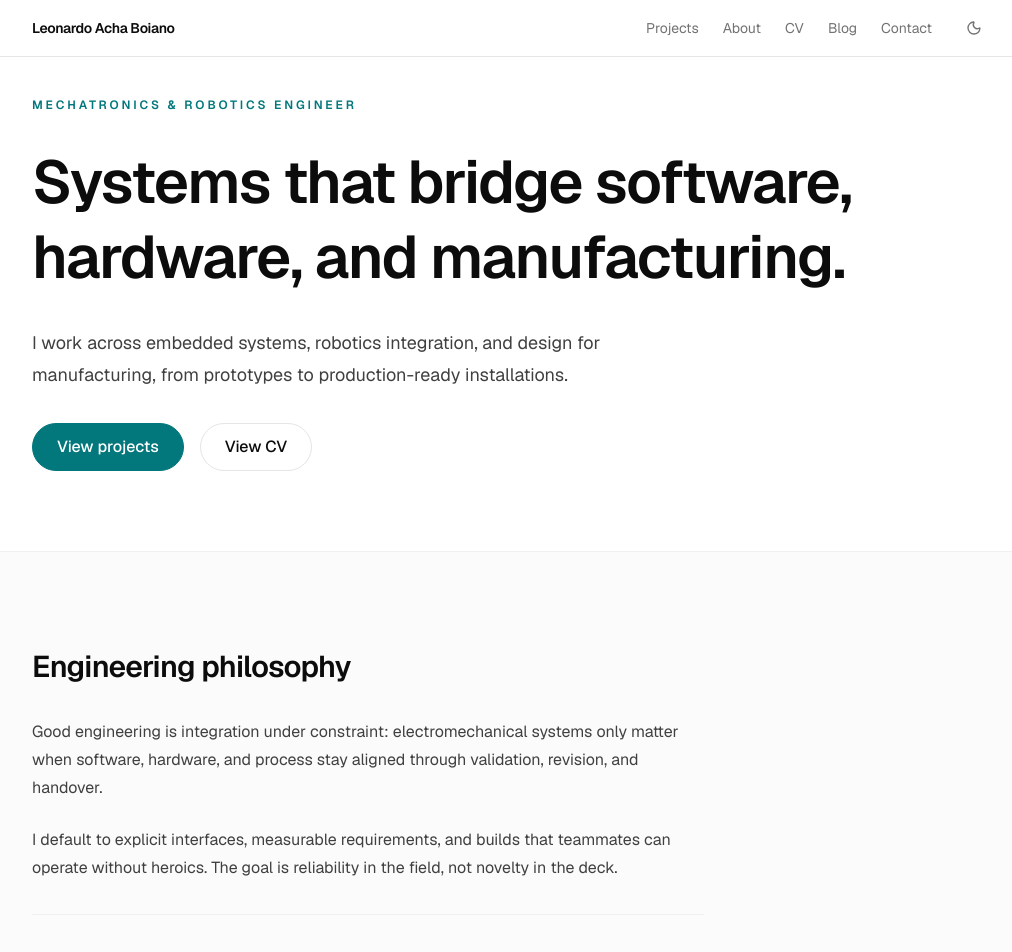
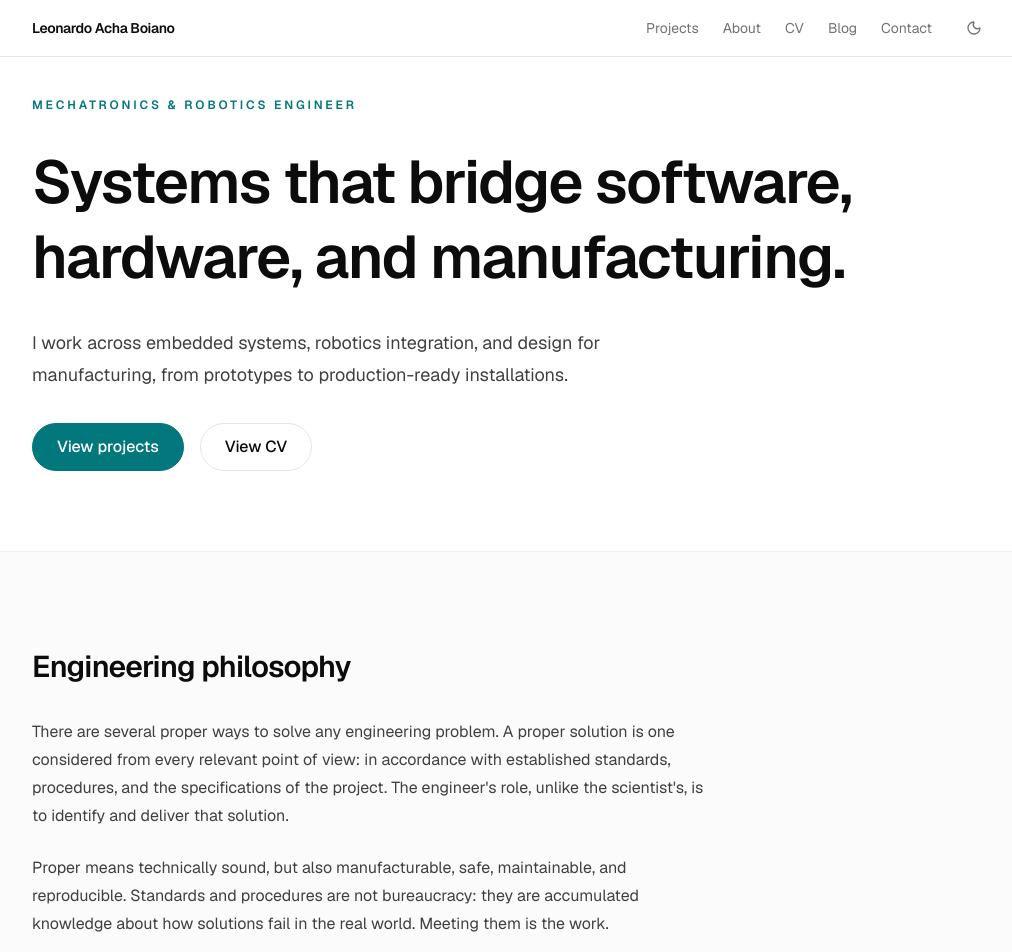
Before and after one commit to leonardoAB1/leonardoachaboiano.com, a Next.js app: page / in a window 1280 px wide. Shown: the top 952 px of the page, without its empty margins (128-1140 px from the left). Built offline with nearby package versions, Linux system fonts and the light colour scheme.

Commit message:
docs: rewrite engineering philosophy around the concept of proper solutions

```diff
--- a/src/components/home/EngineeringPhilosophy.tsx
+++ b/src/components/home/EngineeringPhilosophy.tsx
@@ -15,14 +15,18 @@ export function EngineeringPhilosophy(): ReactElement {
           </Heading>
           <div className="flex max-w-2xl flex-col gap-6">
             <Text className="text-ink-2" size="md">
-              Good engineering is integration under constraint:
-              electromechanical systems only matter when software, hardware, and
-              process stay aligned through validation, revision, and handover.
+              There are several proper ways to solve any engineering problem. A
+              proper solution is one considered from every relevant point of
+              view: in accordance with established standards, procedures, and
+              the specifications of the project. The engineer&apos;s role,
+              unlike the scientist&apos;s, is to identify and deliver that
+              solution.
             </Text>
             <Text className="text-ink-2" size="md">
-              I default to explicit interfaces, measurable requirements, and
-              builds that teammates can operate without heroics. The goal is
-              reliability in the field, not novelty in the deck.
+              Proper means technically sound, but also manufacturable, safe,
+              maintainable, and reproducible. Standards and procedures are not
+              bureaucracy: they are accumulated knowledge about how solutions
+              fail in the real world. Meeting them is the work.
             </Text>
           </div>
           <Separator className="max-w-2xl" />
```
